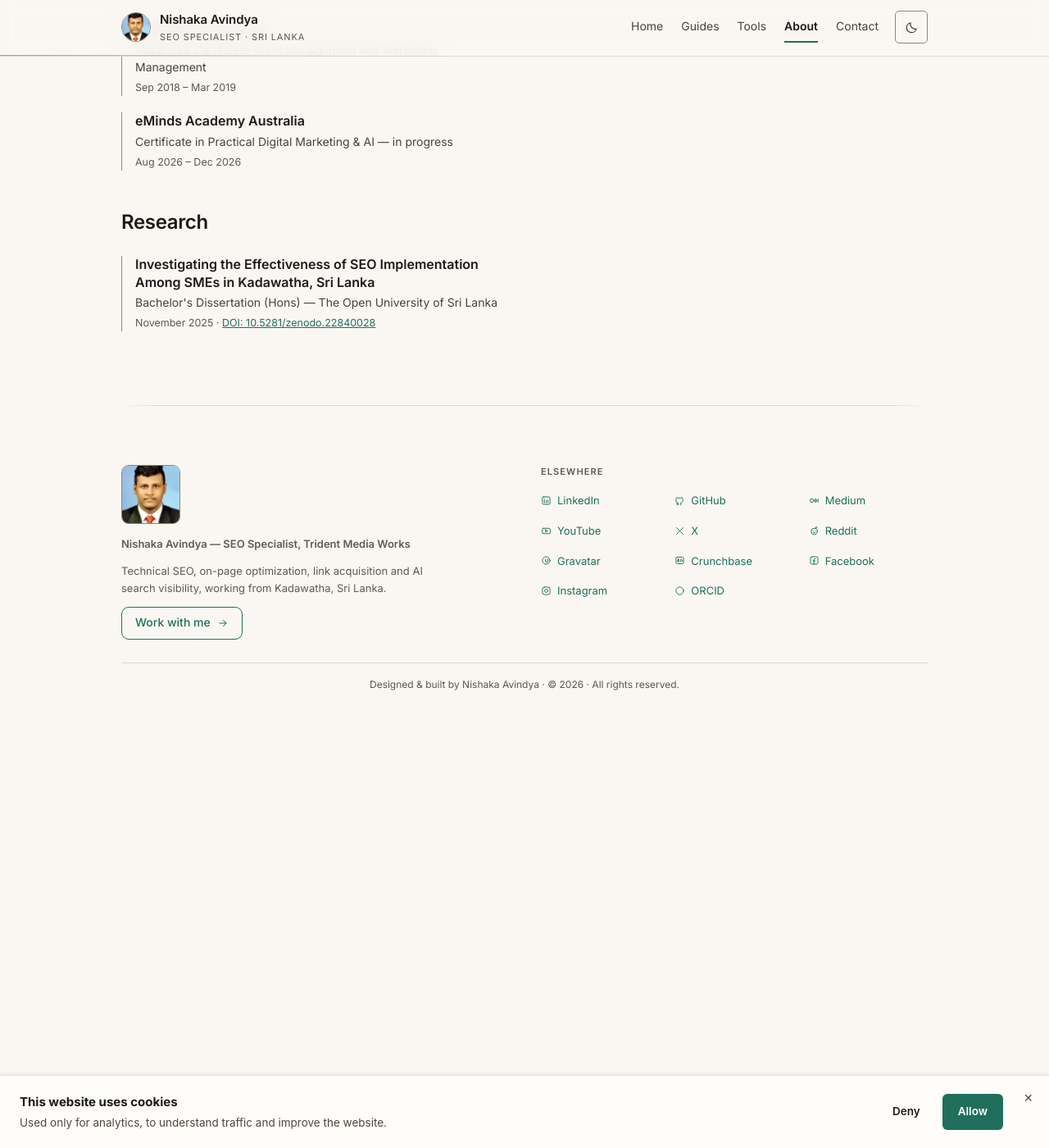
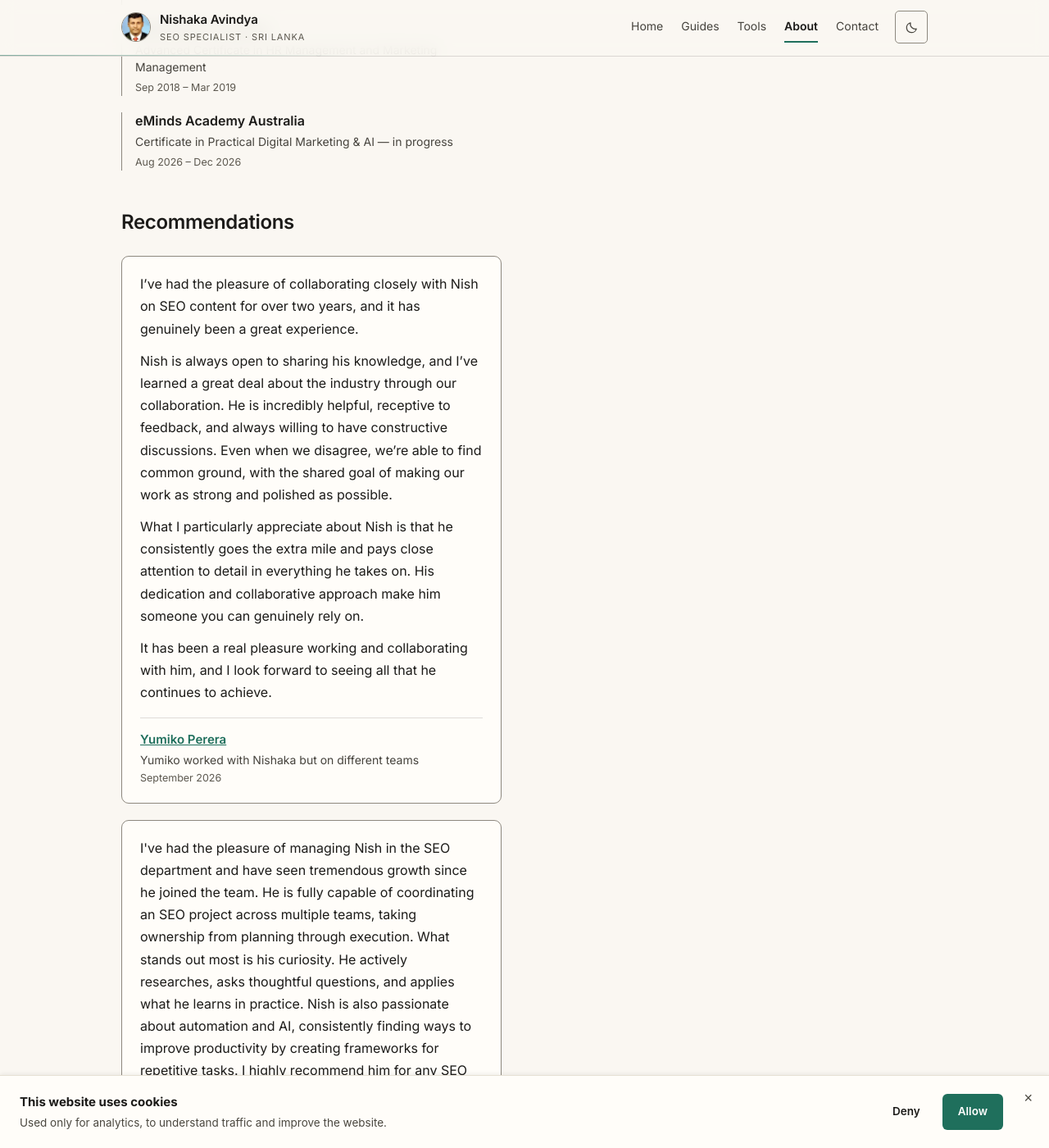
Before and after one commit to nishaka-avindya/nishaka-avindya.github.io, a Jekyll site: the page built from about.html, in a window 1280 px wide and 1400 px high, scrolled down 1363 px. Shown: the whole window at 82% size. Built offline with Jekyll 4.4.1, drawn with Linux system fonts in a browser that asks for light colours; some of the changed text lies outside the part shown.

Commit message:
Add files via upload

```diff
--- /dev/null
+++ b/_data/recommendations.yml
@@ -0,0 +1,17 @@
+- id: "recommendation-yumiko-perera-2026-09"
+  name: "Yumiko Perera"
+  url: "https://www.linkedin.com/in/yumiko-perera-96366a226"
+  relationship: "Yumiko worked with Nishaka but on different teams"
+  date: "2026-09-25"
+  text:
+    - "I’ve had the pleasure of collaborating closely with Nish on SEO content for over two years, and it has genuinely been a great experience."
+    - "Nish is always open to sharing his knowledge, and I’ve learned a great deal about the industry through our collaboration. He is incredibly helpful, receptive to feedback, and always willing to have constructive discussions. Even when we disagree, we’re able to find common ground, with the shared goal of making our work as strong and polished as possible."
+    - "What I particularly appreciate about Nish is that he consistently goes the extra mile and pays close attention to detail in everything he takes on. His dedication and collaborative approach make him someone you can genuinely rely on."
+    - "It has been a real pleasure working and collaborating with him, and I look forward to seeing all that he continues to achieve."
+- id: "recommendation-chathuka-upeksha-2026-08"
+  name: "Chathuka Upeksha"
+  url: "https://www.linkedin.com/in/chathuka-upeksha"
+  relationship: "Chathuka managed Nishaka directly"
+  date: "2026-08-07"
+  text:
+    - "I've had the pleasure of managing Nish in the SEO department and have seen tremendous growth since he joined the team. He is fully capable of coordinating an SEO project across multiple teams, taking ownership from planning through execution. What stands out most is his curiosity. He actively researches, asks thoughtful questions, and applies what he learns in practice. Nish is also passionate about automation and AI, consistently finding ways to improve productivity by creating frameworks for repetitive tasks. I highly recommend him for any SEO project and believe he has the potential to grow far beyond his current role with the right opportunities and mentorship."
--- a/_includes/head.html
+++ b/_includes/head.html
@@ -71,5 +71,5 @@ j=d.createElement(s),dl=l!='dataLayer'?'&l='+l:'';j.async=true;j.src=
 {% include schema-person.html %}
 {% if page.layout == "guide" %}{% include schema-guide.html %}{% endif %}
 {% if page.layout == "tool" %}{% include schema-tool.html %}{% endif %}
-{% if page.profile_page %}{% include schema-profilepage.html %}{% endif %}
+{% if page.profile_page %}{% include schema-profilepage.html %}{% include schema-reviews.html %}{% endif %}
 {% include schema-breadcrumb.html %}
--- /dev/null
+++ b/_includes/schema-reviews.html
@@ -0,0 +1,26 @@
+{% assign recs = site.data.recommendations %}
+{% assign n_recs = recs | size %}
+{% if n_recs > 0 %}
+<script type="application/ld+json">
+{
+  "@context": "https://schema.org",
+  "@graph": [
+    {% for r in recs %}{
+      "@type": "Review",
+      "@id": "{{ site.url }}/about/#{{ r.id }}",
+      "url": "{{ site.url }}/about/#{{ r.id }}",
+      "author": {
+        "@type": "Person",
+        "name": {{ r.name | jsonify }},
+        "url": {{ r.url | jsonify }}
+      },
+      "reviewBody": {{ r.text | join: " " | jsonify }},
+      "datePublished": {{ r.date | jsonify }},
+      "itemReviewed": { "@id": "{{ site.url }}/#person" },
+      "inLanguage": "en"
+    }{% unless forloop.last %},{% endunless %}
+    {% endfor %}
+  ]
+}
+</script>
+{% endif %}
--- a/_includes/style.css
+++ b/_includes/style.css
@@ -817,6 +817,28 @@ img { max-width: 100%; height: auto; }
   margin-top: 5px;
 }
 
+.rec-list { display: grid; gap: 20px; margin: 0 0 34px; }
+.rec {
+  margin: 0;
+  padding: 20px 22px;
+  border: 1px solid var(--color-border-strong);
+  border-radius: var(--radius-md);
+  background: var(--color-surface);
+}
+.rec-quote { margin: 0; padding: 0; border: 0; color: var(--color-text); }
+.rec-quote p { font-size: 16px; line-height: 1.7; margin: 0 0 12px; max-width: 68ch; }
+.rec-quote p:last-child { margin-bottom: 0; }
+.rec-source {
+  display: grid;
+  gap: 2px;
+  margin-top: 16px;
+  padding-top: 14px;
+  border-top: 1px solid var(--color-divider);
+}
+.rec-name { font-size: 15px; font-weight: 600; }
+.rec-relationship { font-size: 14px; line-height: 1.5; color: var(--color-neutral-300); }
+.rec-date { font-size: 12.5px; color: var(--color-neutral-500); }
+
 .fact-panel {
   display: grid;
   gap: 24px;
--- a/about.html
+++ b/about.html
@@ -46,6 +46,27 @@ meta_title: "About Nishaka Avindya — SEO Specialist in Sri Lanka"
         </div>
         {% endfor %}
       </div>
+
+      {% assign recs = site.data.recommendations %}
+      {% assign n_recs = recs | size %}
+      {% if n_recs > 0 %}
+      <h2 class="about-heading" id="recommendations">Recommendations</h2>
+      <div class="rec-list">
+        {% for r in recs %}
+        <figure class="rec" id="{{ r.id }}">
+          <blockquote class="rec-quote">
+            {% for para in r.text %}<p>{{ para | escape }}</p>
+            {% endfor %}
+          </blockquote>
+          <figcaption class="rec-source">
+            <a class="rec-name" href="{{ r.url }}" rel="noopener" target="_blank">{{ r.name | escape }}</a>
+            <span class="rec-relationship">{{ r.relationship | escape }}</span>
+            <time class="rec-date" datetime="{{ r.date }}">{{ r.date | date: "%B %Y" }}</time>
+          </figcaption>
+        </figure>
+        {% endfor %}
+      </div>
+      {% endif %}
 
       {% assign n_pubs = p.publications | size %}
       {% if n_pubs > 0 %}
```
